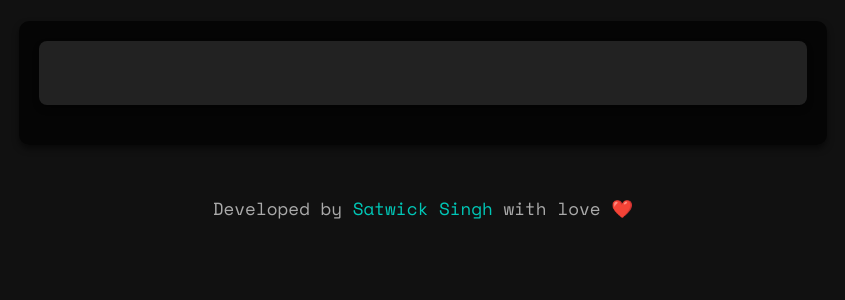
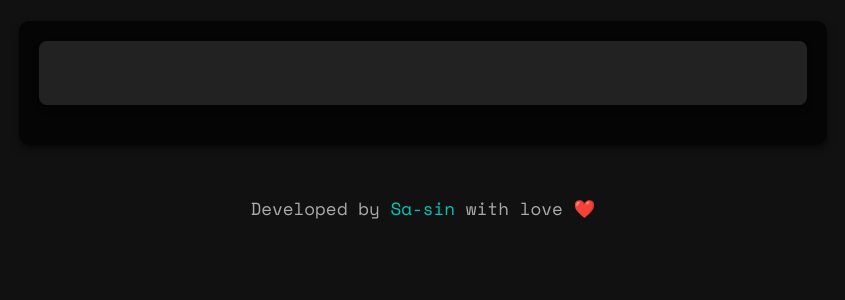
Before and after one commit to satwick6019/my_project, a Flask app: template templates/message.html in a window 1280 px wide. Shown: the part 212-512 px from the top of the page, without its empty margins (217-1062 px from the left). Run offline with Flask 3, Linux system fonts and the light colour scheme; the template is opened without the code that fills it, so the values that code supplies are empty.

Commit message:
Update message.html

```diff
--- a/templates/message.html
+++ b/templates/message.html
@@ -86,7 +86,7 @@
     </div>
 
     <footer>
-        <p>Developed by <a href="#" target="_blank">Satwick Singh</a> with love ❤️</p>
+        <p>Developed by <a href="#" target="_blank">Sa-sin</a> with love ❤️</p>
     </footer>
 
     <script>
```
